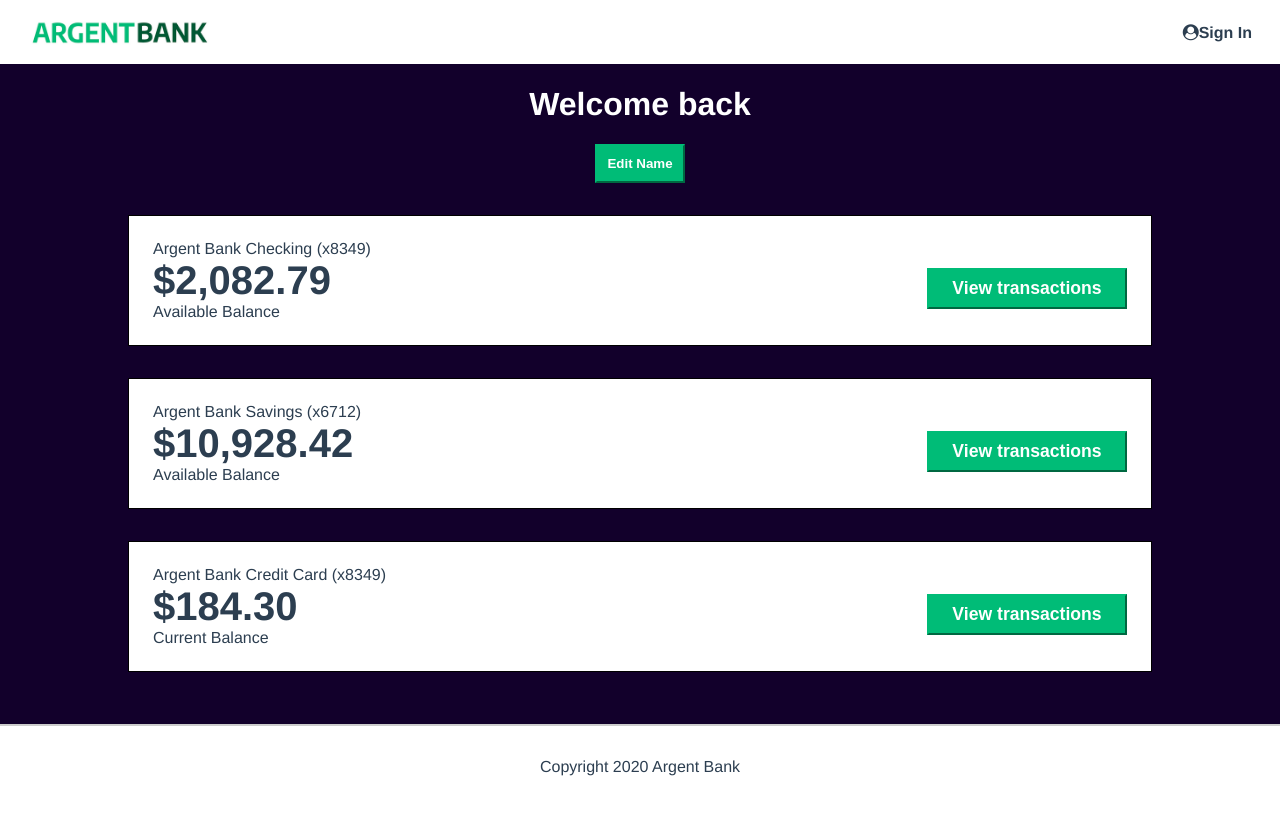
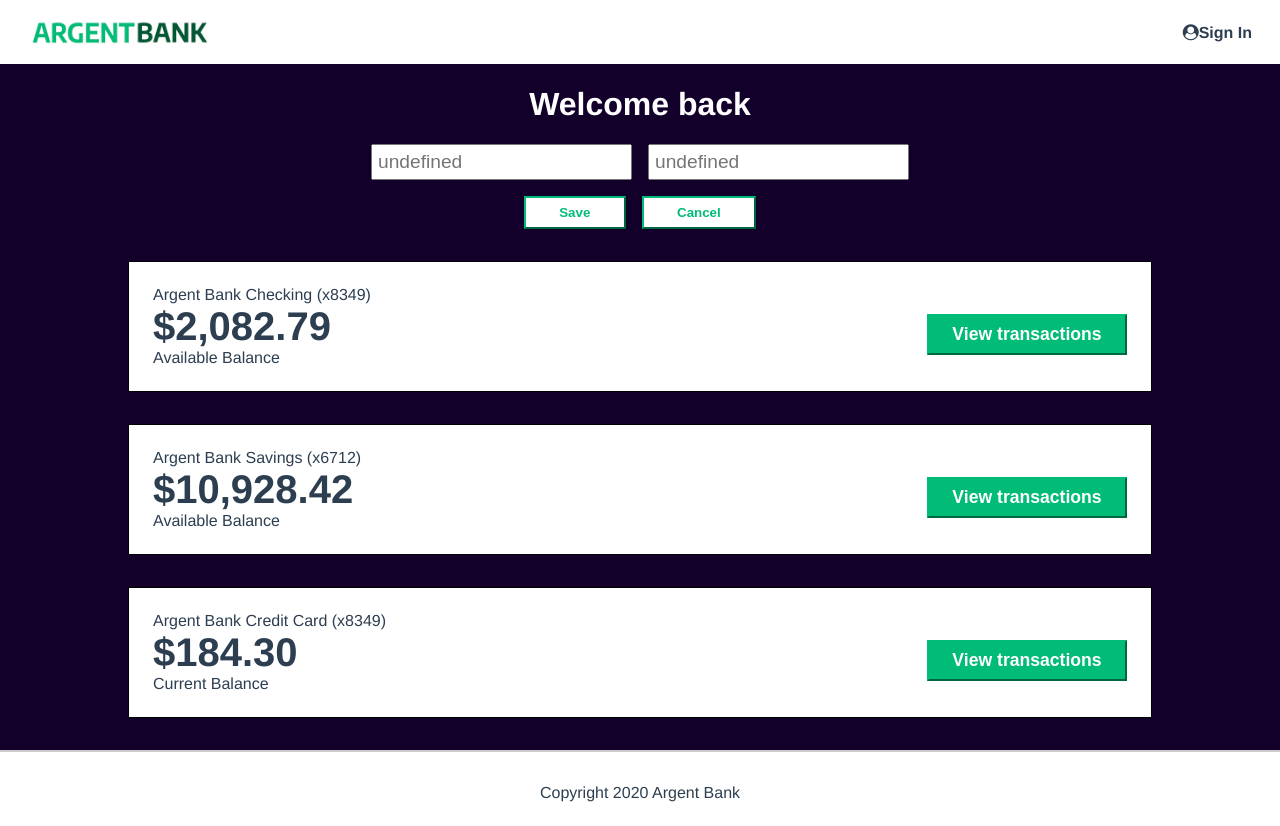
Before and after one commit to gpollet/13---Utilisez-une-API-pour-un-compte-utilisateur-bancaire-avec-React, a React (Vite) app in the folder argentbank/: page /user in a window 1280 px wide. Both pictures are taken after a click on the button "Edit Name". Before the commit the page ends 800 px from the top, so only its background shows below. Built offline with nearby package versions, Linux system fonts and the light colour scheme.

Commit message:
User can now edit his name

```diff
--- a/argentbank/src/App.css
+++ b/argentbank/src/App.css
@@ -260,6 +260,34 @@
   padding: 10px;
 }
 
+.edit-form-button {
+  border-color: #00bc77;
+  background-color: white;
+  color: #00bc77;
+  font-weight: bold;
+  padding: 0.5em 2.5em;
+}
+
+.edit-name_form {
+  display: flex;
+  flex-direction: column;
+  align-items: center;
+  margin: auto;
+}
+
+.edit-name_form-inputs {
+  display: flex;
+  gap: 1em;
+  /*width: 100%;*/
+}
+
+.edit-name_form-buttons {
+  display: flex;
+  gap: 1em;
+  /*width: 100%;*/
+  /*padding: 0.5em 2.5em;*/
+}
+
 .header {
   color: #fff;
   margin-bottom: 2rem;
--- a/argentbank/src/api/api.ts
+++ b/argentbank/src/api/api.ts
@@ -33,3 +33,25 @@
 	}
   return response
 };
+
+export const updateUserProfile = async (userToken: number, firstName: string, lastName: string) => {
+  let response
+	try {
+		await axios
+			.put(
+				"http://localhost:3001/api/v1/user/profile",
+				{
+          firstName: firstName, lastName: lastName
+        },
+				{ headers: { Authorization: `Bearer ${userToken}` } }
+			)
+			.then((res) => {
+				console.log(res)
+        response = res
+			});
+	} catch (error) {
+		console.log(error);
+    return;
+	}
+  return response
+};
--- a/argentbank/src/components/TopNav.tsx
+++ b/argentbank/src/components/TopNav.tsx
@@ -5,8 +5,9 @@
 const TopNav = () => {
 	const loginSelector = useSelector((state: { login: boolean }) => state.login);
 	const userFirstName = useSelector((state) => state.user).data.firstName
+	const dispatch = useDispatch()
 	const logout = () => {
-		useDispatch(loggedOut());
+		dispatch(loggedOut());
 	};
 	if (loginSelector.value === true) {
 		return (
--- a/argentbank/src/pages/User.tsx
+++ b/argentbank/src/pages/User.tsx
@@ -1,7 +1,24 @@
-import { useSelector } from "react-redux";
+import { useDispatch, useSelector } from "react-redux";
+import { useState } from "react";
+import { updateUserProfile } from "../api/api";
+import { userInfos } from "../store/userSlice";
 
 const User = () => {
-	const userData = useSelector((state) => state.user).data
+	const dispatch = useDispatch()
+	const userData = useSelector((state) => state.user).data;
+	const userToken = useSelector((state) => state.user).token
+	const [nameEditIsVisible, setState] = useState(false);
+	const changeEditNameDisplay = () => {
+		setState(!nameEditIsVisible);
+	};
+	const updateUserName = async (event) => {
+		event.preventDefault()
+		const newFirstName = document.getElementById("firstname").value
+		const newLastName = document.getElementById("lastname").value
+		changeEditNameDisplay()
+		const userData = await updateUserProfile(userToken,newFirstName, newLastName)
+		dispatch(userInfos(userData.data.body))
+	}
 	return (
 		<>
 			<main className="main bg-dark">
@@ -9,9 +26,44 @@
 					<h1>
 						Welcome back
 						<br />
-						{userData.firstName} {userData.lastName}
+						{nameEditIsVisible === false
+							? `${userData.firstName} ${userData.lastName}`
+							: ""}
 					</h1>
-					<button className="edit-button">Edit Name</button>
+					{nameEditIsVisible === false ? (
+						<button className="edit-button" onClick={changeEditNameDisplay}>
+							Edit Name
+						</button>
+					) : (
+						<form className="edit-name_form">
+							<div className="edit-name_form-inputs">
+								<div className="input-wrapper">
+									<input
+										type="text"
+										placeholder={`${userData.firstName}`}
+										id="firstname"></input>
+								</div>
+								<div className="input-wrapper">
+									<input
+										type="text"
+										placeholder={`${userData.lastName}`}
+										id="lastname"></input>
+								</div>
+							</div>
+							<div className="edit-name_form-buttons">
+									<button
+										className="edit-form-button"
+										onClick={updateUserName}>
+										Save
+									</button>
+									<button
+										className="edit-form-button"
+										onClick={changeEditNameDisplay}>
+										Cancel
+									</button>
+							</div>
+						</form>
+					)}
 				</div>
 				<h2 className="sr-only">Accounts</h2>
 				<section className="account">
--- a/argentbank/src/store/store.ts
+++ b/argentbank/src/store/store.ts
@@ -2,10 +2,9 @@
 import loginReducer from "./loginSlice";
 import userReducer from "./userSlice";
 
-
 export default configureStore({
 	reducer: {
 		login: loginReducer,
-		user: userReducer
-	}
-})
+		user: userReducer,
+	},
+});
```
